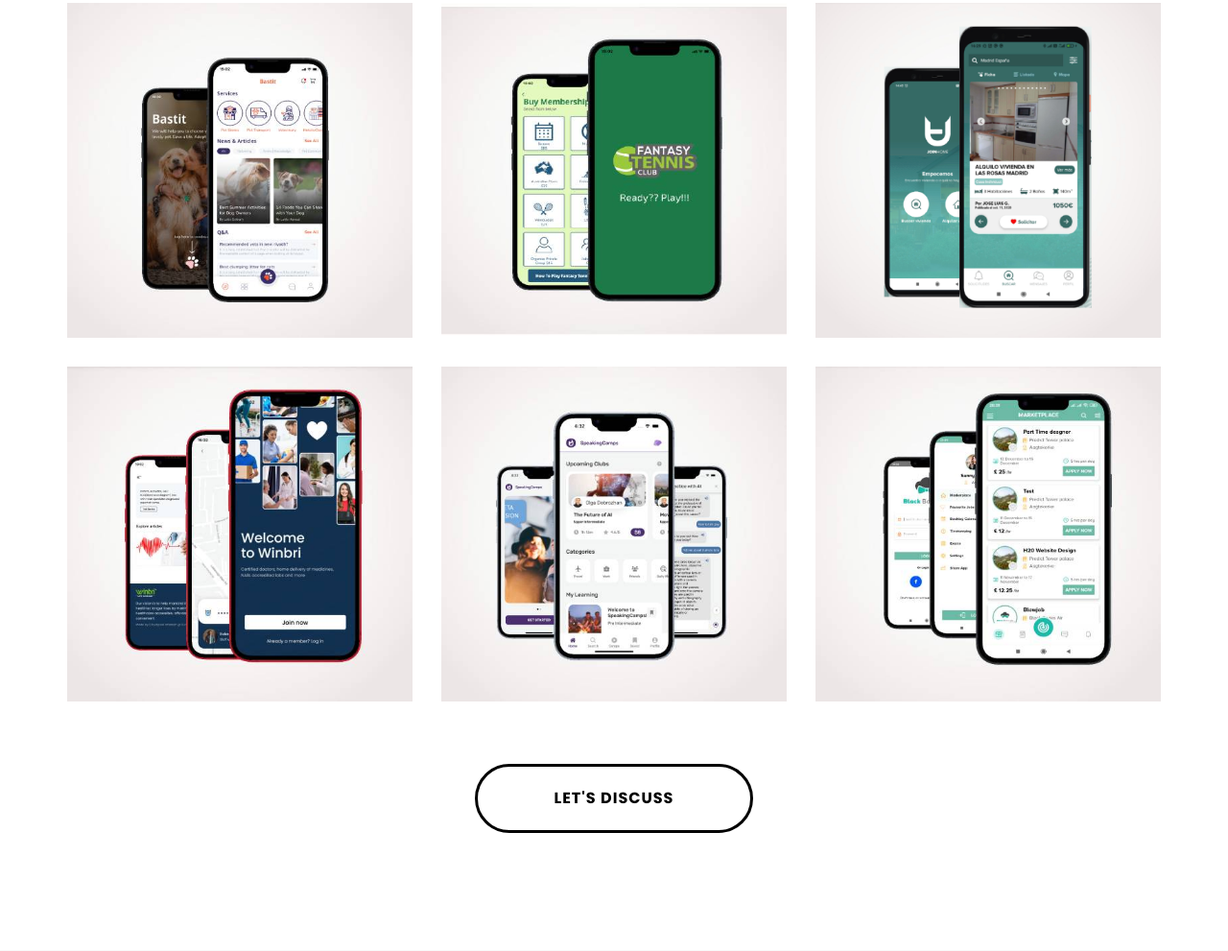
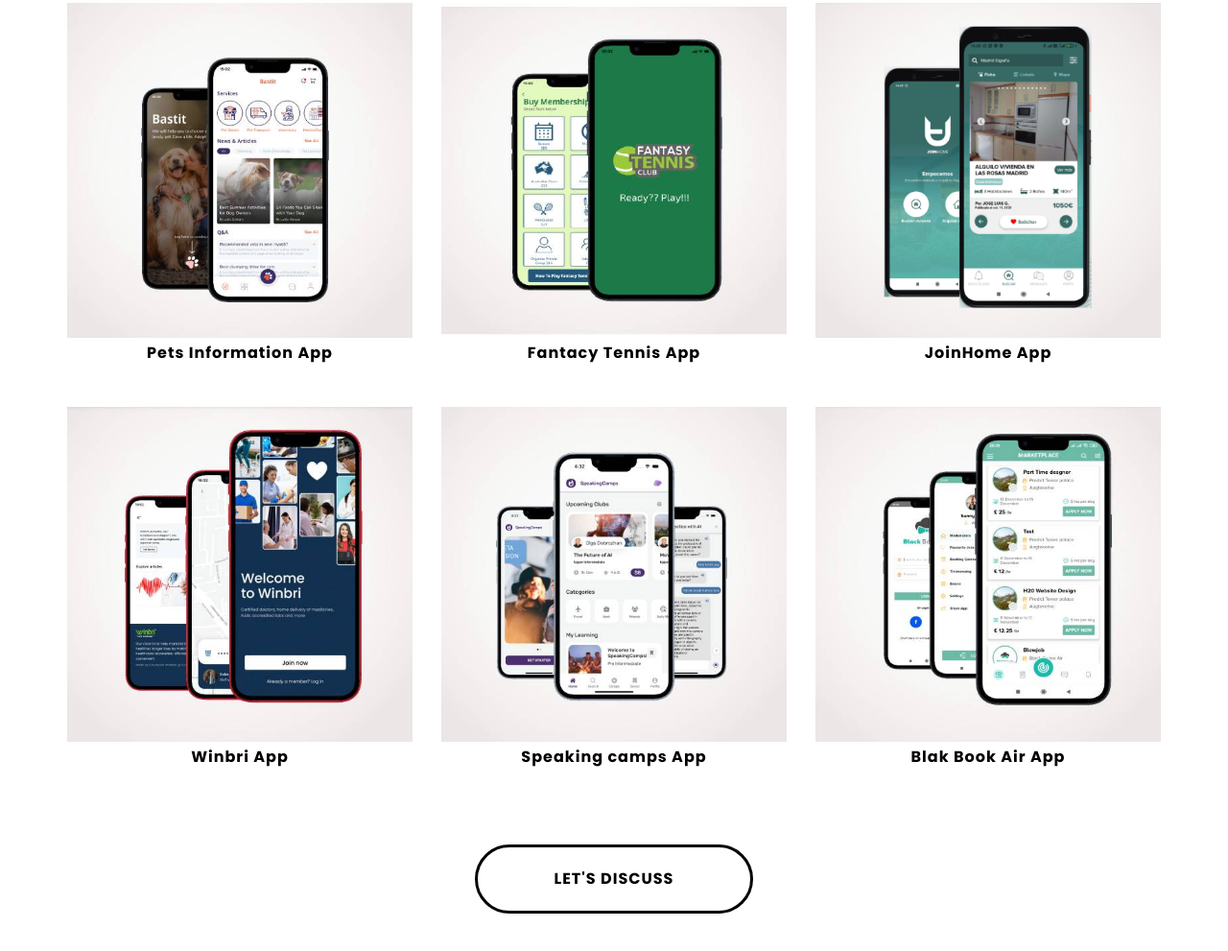
Before and after one commit to yag4747/myweb, a plain HTML site: page index.html in a window 1280 px wide. Shown: the part 1836-2827 px from the top of the page at 96% size. Drawn offline with Linux system fonts and the light colour scheme.

Commit message:
added changes

```diff
--- a/index.html
+++ b/index.html
@@ -38,7 +38,9 @@
 	   <script src="https://oss.maxcdn.com/respond/1.4.2/respond.min.js"></script>
     <![endif]-->
 
-
+<style>
+    .p_txt {color: #000;text-align: center;font-weight:bold ;}
+</style>
  </head>
 
   <body>
@@ -174,6 +176,7 @@
                         <div class="item">
                             <a href="images/portfolio/1.jpg" class="portfolio-popup" title="Pets Information App">
                                 <img src="images/portfolio/1.jpg" alt="">
+                                <p class="p_txt">Pets Information App</p>
                             </a>
                         </div>
                     </div>
@@ -182,6 +185,7 @@
                         <div class="item">
                             <a href="images/portfolio/2.jpg" class="portfolio-popup" title="Fantacy Tennis App">
                                 <img src="images/portfolio/2.jpg" alt="">
+                                <p class="p_txt">Fantacy Tennis App</p>
                             </a>
                         </div>
                     </div>
@@ -190,6 +194,7 @@
                         <div class="item">
                             <a href="images/portfolio/3.jpg" class="portfolio-popup" title="JoinHome App">
                                 <img src="images/portfolio/3.jpg" alt="">
+                                <p class="p_txt">JoinHome App</p>
                             </a>
                         </div>
                     </div>
@@ -198,6 +203,7 @@
                         <div class="item">
                             <a href="images/portfolio/4.jpg" class="portfolio-popup" title="Winbri App">
                                 <img src="images/portfolio/4.jpg" alt="">
+                                <p class="p_txt">Winbri App</p>
                             </a>
                         </div>
                     </div>
@@ -206,6 +212,7 @@
                         <div class="item">
                             <a href="images/portfolio/5.jpg" class="portfolio-popup" title="Speaking camps App">
                                 <img src="images/portfolio/5.jpg" alt="">
+                                <p class="p_txt">Speaking camps App</p>
                             </a>
                         </div>
                     </div>
@@ -214,6 +221,7 @@
                         <div class="item">
                             <a href="images/portfolio/6.jpg" class="portfolio-popup" title="Blak Book Air App">
                                 <img src="images/portfolio/6.jpg" alt="">
+                                <p class="p_txt">Blak Book Air App</p>
                             </a>
                         </div>
                     </div>
```
Also changed, not shown: 2 other files.
